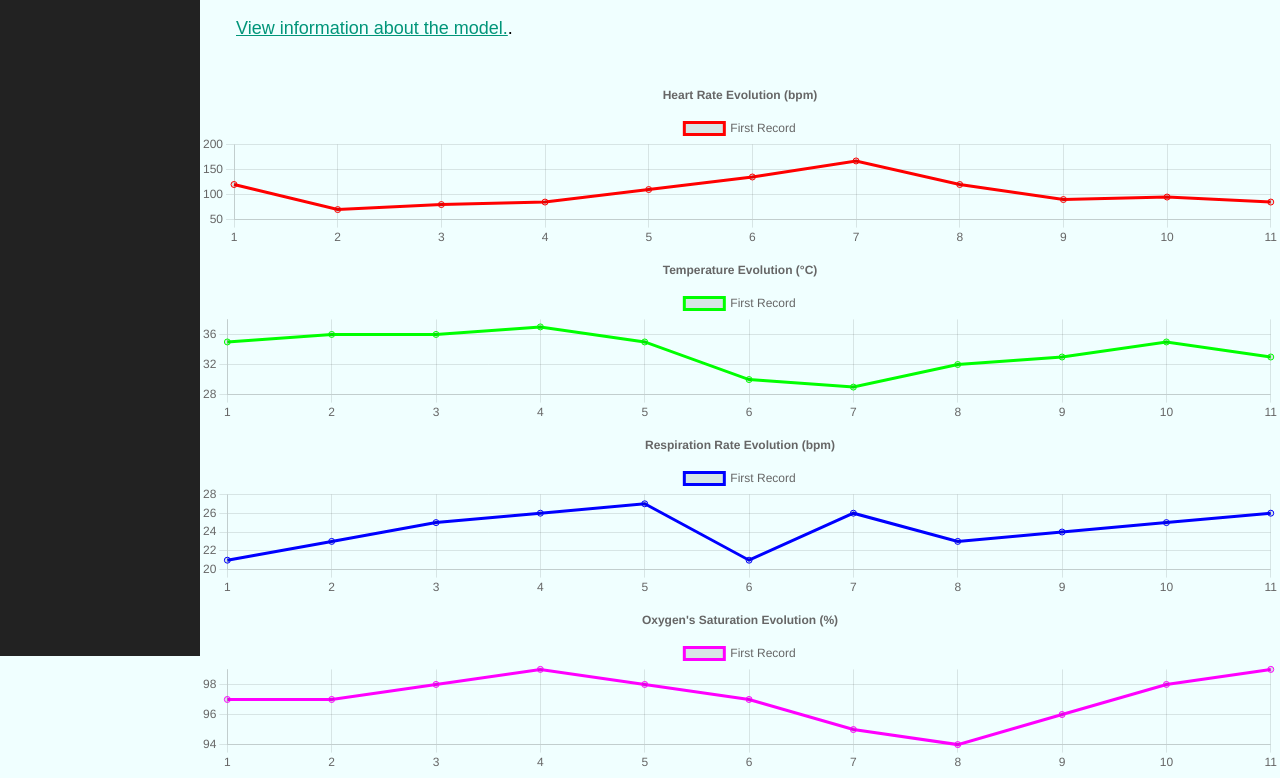
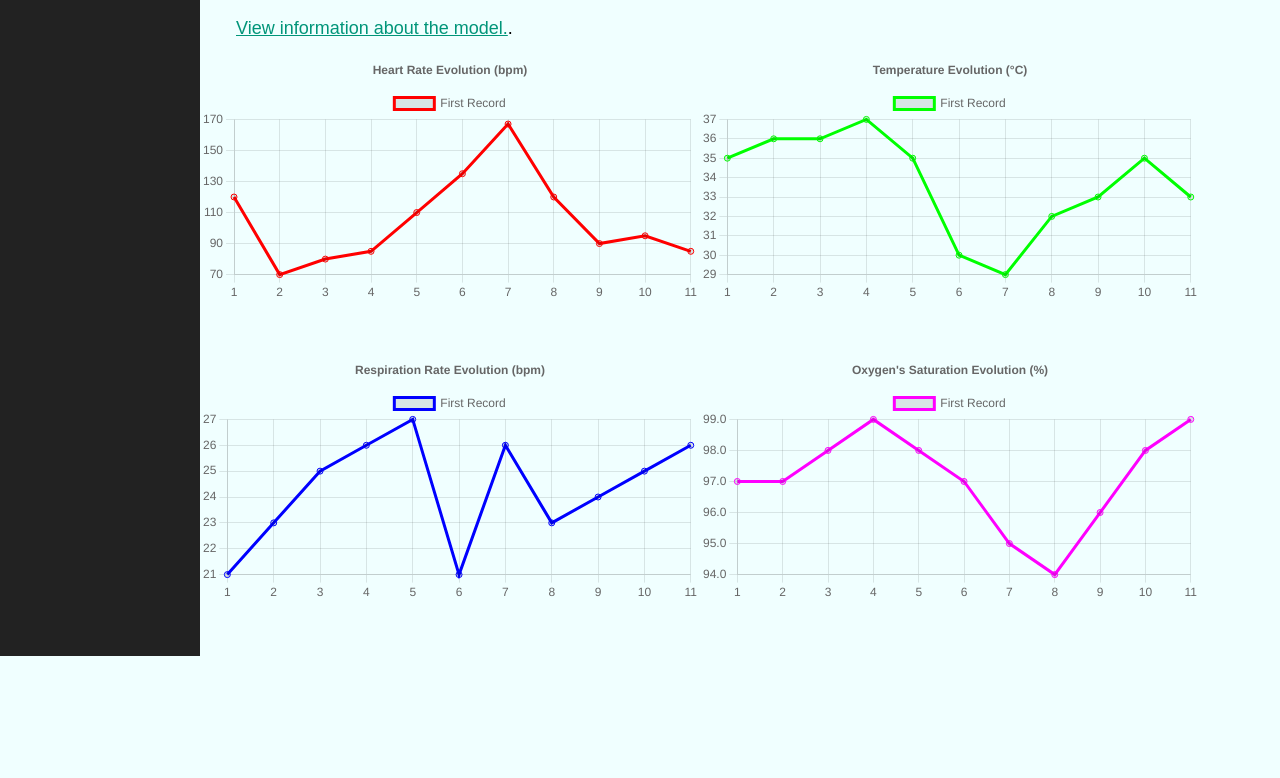
Before and after one commit to UniSalento-IDALab-IoTCourse-2021-2022/wot-project-part1-mTamborrino, a website with bundled scripts: page frontend/index.html in a window 1280 px wide. Shown: the part 144-922 px from the top of the page. After the commit the page ends 822 px from the top, so only its background shows below. Built offline with nearby package versions, Linux system fonts and the light colour scheme.

Commit message:
Sixth Commit part 3 (Adjusted Layout)

```diff
--- a/frontend/index.html
+++ b/frontend/index.html
@@ -14,11 +14,13 @@
         <a href="/else" class="nav__link" data-link>Something Else</a>
     </nav>
     <div id="app"></div>
-    <div id="container">
-        <canvas id="bpm"  style="width: 75%; height: 75%"></canvas>
-        <canvas id="tmp"  style="width: 75%; height: 75%"></canvas>
-        <canvas id="rsp"  style="width: 75%; height: 75%"></canvas>
-        <canvas id="oxy"  style="width: 75%; height: 75%"></canvas>
+    <div id="container1" class="mycontainer" style="display:flex; flex-direction: row; justify-content: left; align-items: center">
+        <canvas id="bpm"></canvas>
+        <canvas id="tmp"></canvas>
+    </div>
+    <div id="container2" class="mycontainer" style="display:flex; flex-direction: row; justify-content: left; align-items: center">
+        <canvas id="rsp"></canvas>
+        <canvas id="oxy"></canvas>
     </div>
     <script>
         // Heart values
@@ -90,7 +92,8 @@
                         text: "Heart Rate Evolution (bpm)",
                         display: true
                     }
-                }
+                },
+                responsive: true
             },
             maintainAspectRatio: false
 
@@ -105,7 +108,8 @@
                         text: "Temperature Evolution (°C)",
                         display: true
                     }
-                }
+                },
+                responsive: true
             },
             maintainAspectRatio: false
 
@@ -120,7 +124,8 @@
                         text: "Respiration Rate Evolution (bpm)",
                         display: true
                     }
-                }
+                },
+                responsive: true
             },
             maintainAspectRatio: false
 
@@ -135,7 +140,8 @@
                         text: "Oxygen's Saturation Evolution (%)",
                         display: true
                     }
-                }
+                },
+                responsive: true
             },
             maintainAspectRatio: false
 
--- a/frontend/static/css/index.css
+++ b/frontend/static/css/index.css
@@ -36,3 +36,9 @@ body {
 a {
     color: #009579;
 }
+
+.mycontainer {
+    width: 500px;
+    height: 200px;
+    margin-bottom: 100px;
+}
```
